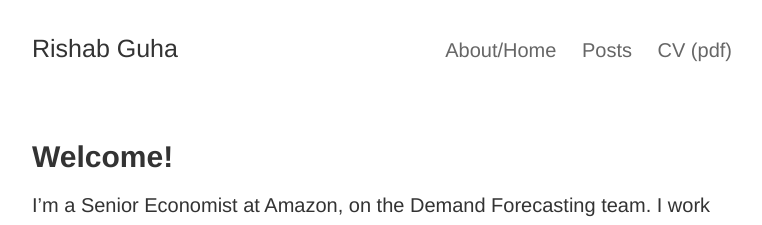
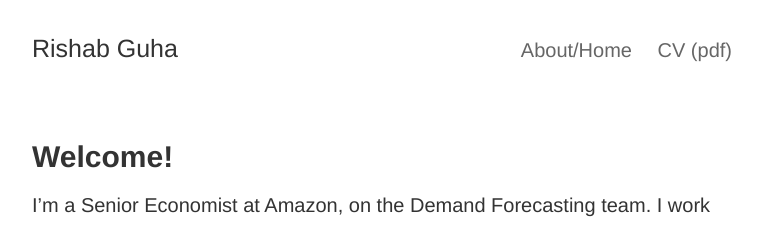
Before and after one commit to rishabguha/rishabguha.github.io, a Jekyll site: the page built from index.markdown, in a window 1280 px wide. Shown: the top 225 px of the page, without its empty margins (258-1020 px from the left). Built offline with Jekyll 4.4.1, drawn with Linux system fonts in a browser that asks for light colours.

```diff
--- a/_includes/navigation.html
+++ b/_includes/navigation.html
@@ -4,11 +4,5 @@
 {% endif %}
 {% endfor %}
 
-{% for page in site.pages %}
-{% if page.tags contains "posts" %}
-<a href="{{ page.url }}">{{ "Posts" }}</a>
-{% endif %}
-{% endfor %}
 
-
-<a href="https://www.dropbox.com/s/o8po9qa4ats4wj6/resume.pdf?dl=0">CV (pdf)</a>
+<a href="https://www.dropbox.com/s/31l1l1z95en18yp/resume.pdf?dl=0">CV (pdf)</a>
```
